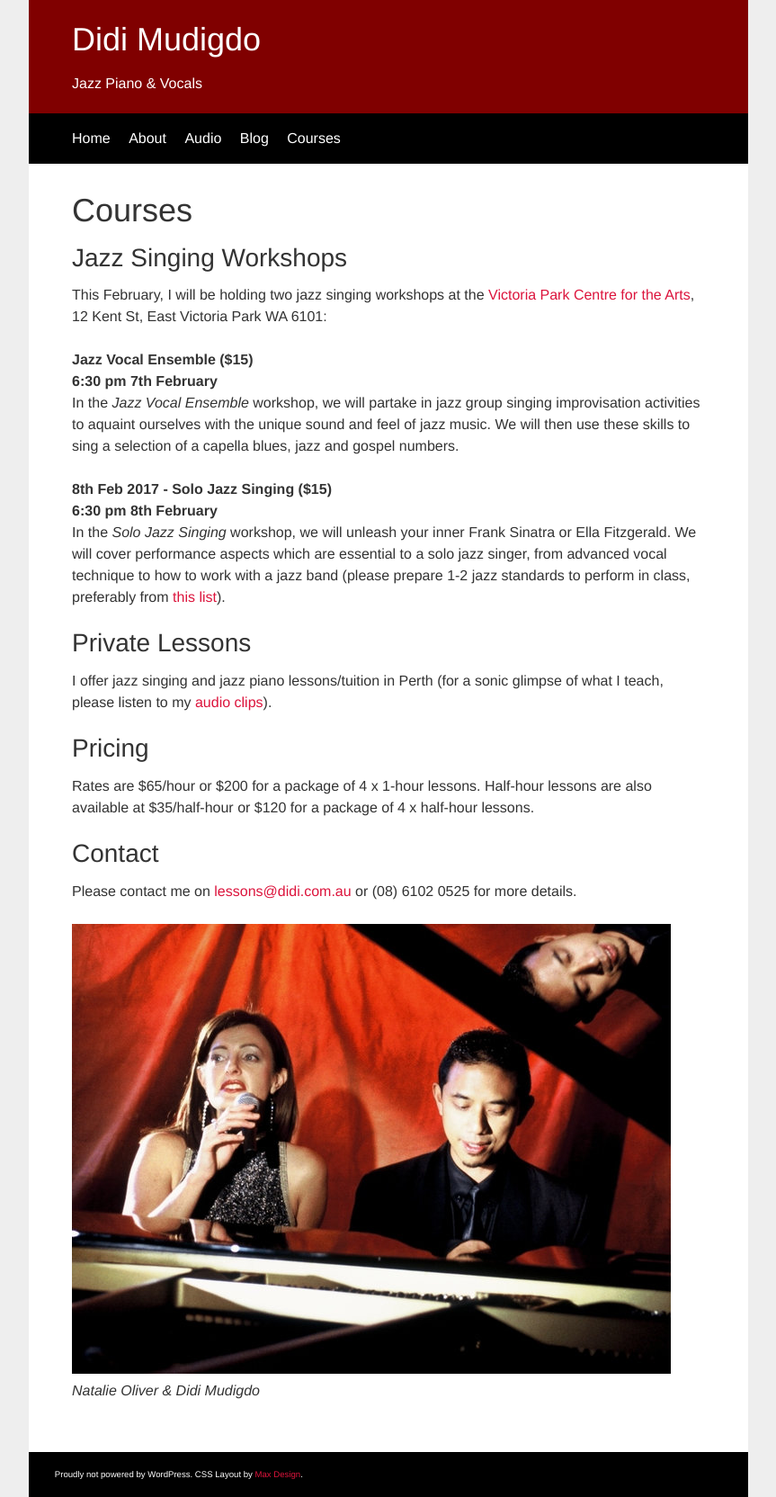
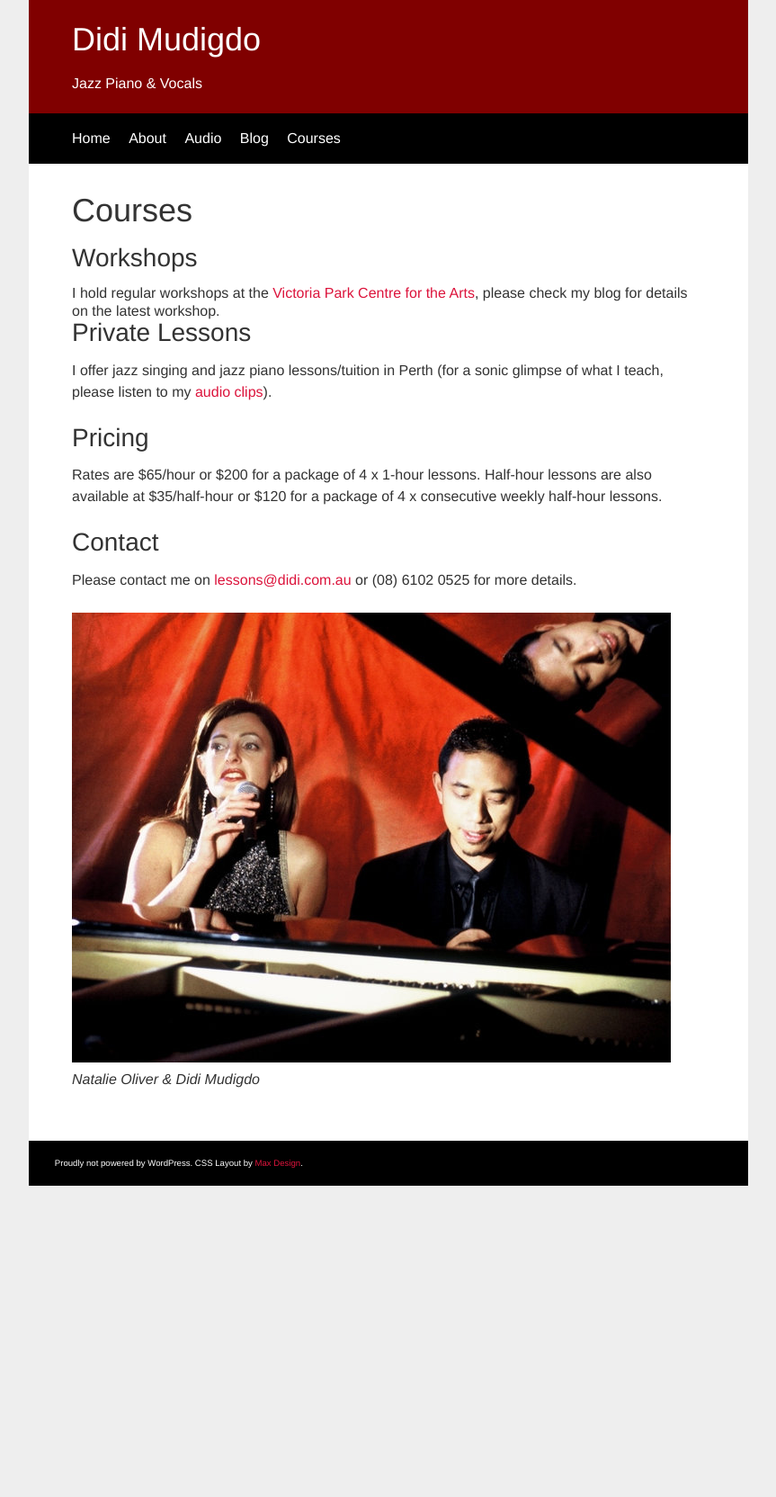
Before and after one commit to didijazz/didijazz.github.io, a Jekyll site: the page built from courses/index.html, in a window 1280 px wide. Shown: the whole page at 90% size, without its empty margins (208-1071 px from the left). Built offline with Jekyll 4.4.1, drawn with Linux system fonts in a browser that asks for light colours; after the commit the page ends 1318 px from its top, so only the background shows below that.

Commit message:
moved workshop content to a blog entry

```diff
--- a/courses/index.html
+++ b/courses/index.html
@@ -6,24 +6,16 @@ description: Didi Mudigdo offers jazz singing and jazz piano lessons/tuition in
 
 <h1>Courses</h1>
 
-<h2>Jazz Singing Workshops</h2>
+<h2>Workshops</h2>
 
-<p>This February, I will be holding two jazz singing workshops at the <a href="http://vicparkarts.com.au" target="_blank">Victoria Park Centre for the Arts</a>, 12 Kent St, East Victoria Park WA 6101:</p>
-
-<p><strong>Jazz Vocal Ensemble ($15)<br />
-6:30 pm 7th February</strong><br />
-In the <em>Jazz Vocal Ensemble</em> workshop, we will partake in jazz group singing improvisation activities to aquaint ourselves with the unique sound and feel of jazz music. We will then use these skills to sing a selection of a capella blues, jazz and gospel numbers.<p>
-
-<p><strong>8th Feb 2017 - Solo Jazz Singing ($15)<br />
-6:30 pm 8th February</strong><br />
-In the <em>Solo Jazz Singing</em> workshop, we will unleash your inner Frank Sinatra or Ella Fitzgerald. We will cover performance aspects which are essential to a solo jazz singer, from advanced vocal technique to how to work with a jazz band (please prepare 1-2 jazz standards to perform in class, preferably from <a href="https://didijazz.github.io/blog/2016/11/15/jazz-singer-standards">this list</a>).</p>
+I hold regular workshops at the <a href="http://vicparkarts.org.au">Victoria Park Centre for the Arts</a>, please check my blog for details on the latest workshop.
 
 <h2>Private Lessons</h2>
 
 <p>I offer jazz singing and jazz piano lessons/tuition in Perth (for a sonic glimpse of what I teach, please listen to my <a href="/audio/index.html">audio clips</a>).</p>
 
 <h2>Pricing</h2>
-<p>Rates are $65/hour or $200 for a package of 4 x 1-hour lessons. Half-hour lessons are also available at $35/half-hour or $120 for a package of 4 x half-hour lessons.</p>
+<p>Rates are $65/hour or $200 for a package of 4 x 1-hour lessons. Half-hour lessons are also available at $35/half-hour or $120 for a package of 4 x consecutive weekly half-hour lessons.</p>
 
 <h2>Contact</h2>
 <p>Please contact me on <a href="mailto:lessons@didi.com.au" target="_blank">lessons@didi.com.au</a> or (08) 6102 0525 for more details.</p>
```
